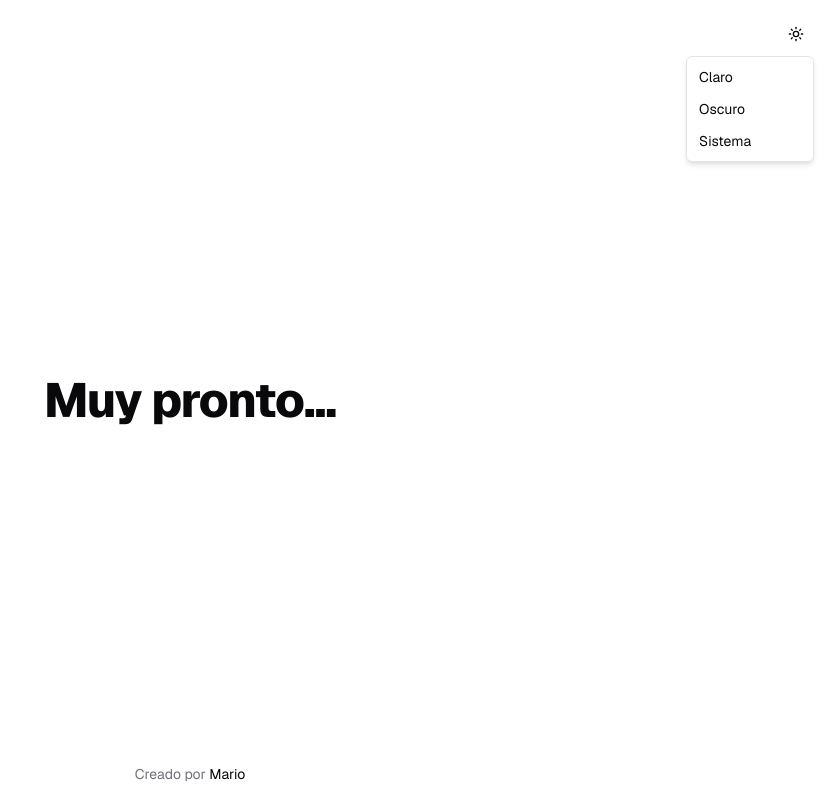
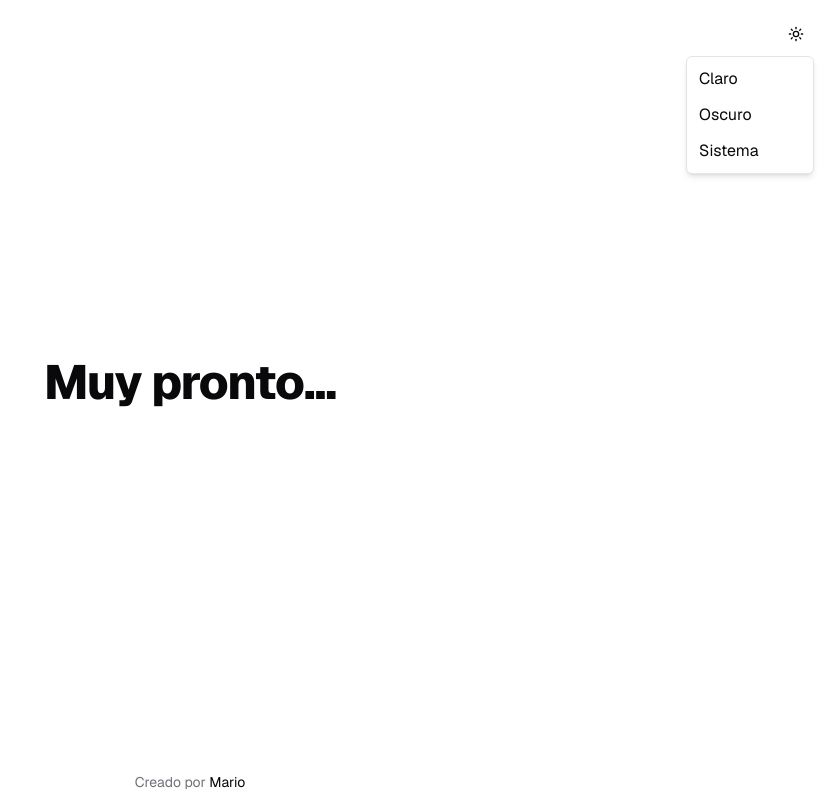
Before and after one commit to Belco90/nohay-web, a Next.js app: page / in a window 1280 px wide. Both pictures are taken after a click on the button "Cambiar tema". Shown: the whole page, without its empty margins (450-1280 px from the left). Built offline with nearby package versions, Linux system fonts and the light colour scheme.

Commit message:
Adjust spacing and font size

```diff
--- a/src/app/globals.css
+++ b/src/app/globals.css
@@ -2,8 +2,9 @@
 @tailwind components;
 @tailwind utilities;
 
+html,
 body {
-	font-family: Arial, Helvetica, sans-serif;
+	height: 100%;
 }
 
 @layer base {
--- a/src/app/layout.tsx
+++ b/src/app/layout.tsx
@@ -38,10 +38,9 @@ export default function RootLayout({
 					disableTransitionOnChange
 				>
 					<ThemeToggle />
-					<div className="min-h-screen flex items-center justify-center bg-background text-foreground transition-colors">
-						{children}
-					</div>
-					<footer className="fixed bottom-4 w-full text-center text-sm text-muted-foreground">
+					<div className="h-full flex flex-col items-center justify-center bg-background text-foreground transition-colors">
+						<main className="flex-grow flex-shrink-0">{children}</main>
+						<footer className="w-full text-center text-sm text-muted-foreground py-2">
 							Creado por{' '}
 							<a
 								href="https://mario.dev"
@@ -52,6 +51,7 @@ export default function RootLayout({
 								Mario
 							</a>
 						</footer>
+					</div>
 				</ThemeProvider>
 			</body>
 		</html>
--- a/src/app/page.tsx
+++ b/src/app/page.tsx
@@ -1,9 +1,9 @@
 export default function Home() {
 	return (
-		<main className="flex flex-col gap-8 row-start-2 items-center sm:items-start">
-			<h1 className="scroll-m-20 text-4xl font-extrabold tracking-tight lg:text-5xl">
+		<div className="flex flex-col h-full justify-center">
+			<h1 className="self-center scroll-m-20 text-4xl font-extrabold tracking-tight lg:text-5xl">
 				Muy pronto...
 			</h1>
-		</main>
+		</div>
 	)
 }
--- a/src/components/ui/dropdown-menu.tsx
+++ b/src/components/ui/dropdown-menu.tsx
@@ -84,7 +84,7 @@ const DropdownMenuItem = React.forwardRef<
 	<DropdownMenuPrimitive.Item
 		ref={ref}
 		className={cn(
-			'relative flex cursor-default select-none items-center gap-2 rounded-sm px-2 py-1.5 text-sm outline-none transition-colors focus:bg-accent focus:text-accent-foreground data-[disabled]:pointer-events-none data-[disabled]:opacity-50 [&>svg]:size-4 [&>svg]:shrink-0',
+			'relative flex cursor-default select-none items-center gap-2 rounded-sm px-2 py-1.5 text-md outline-none transition-colors focus:bg-accent focus:text-accent-foreground data-[disabled]:pointer-events-none data-[disabled]:opacity-50 [&>svg]:size-4 [&>svg]:shrink-0',
 			inset && 'pl-8',
 			className,
 		)}
```
Lines whose indentation alone changed are shown as unchanged.
